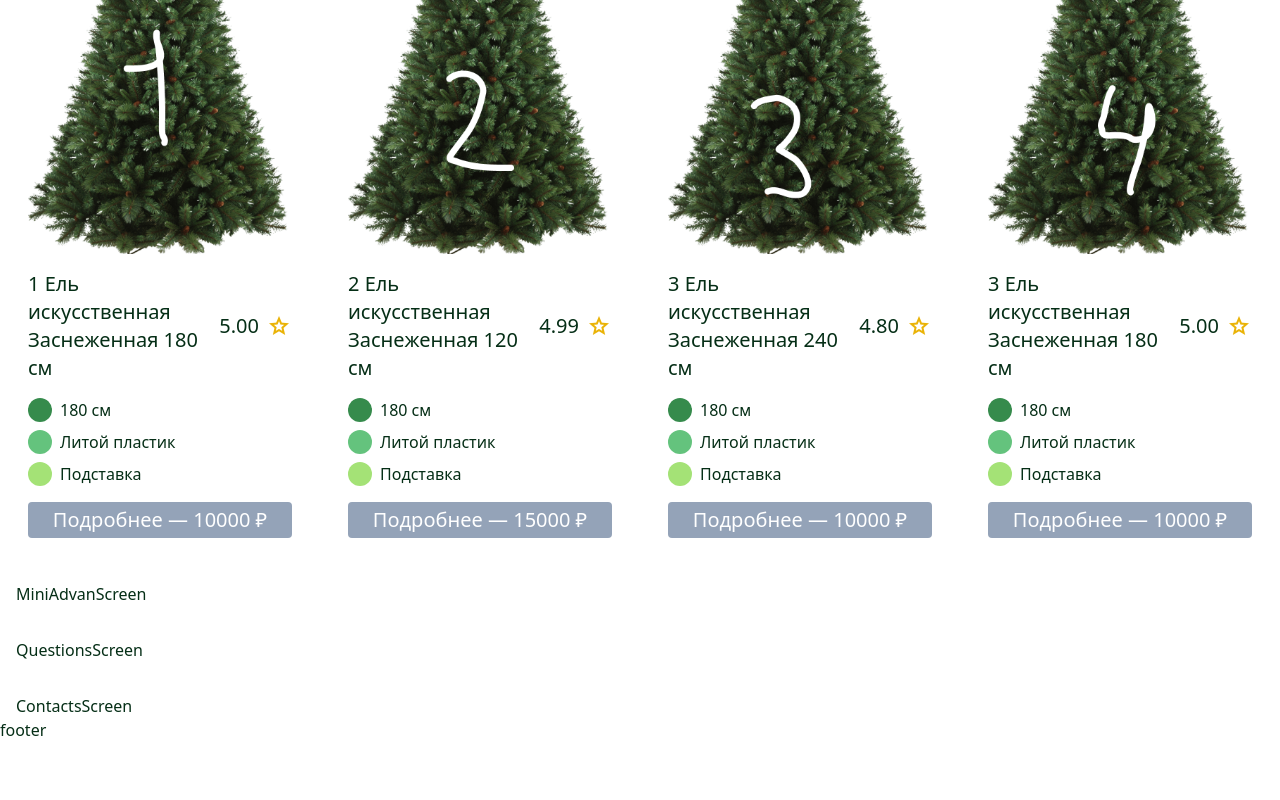
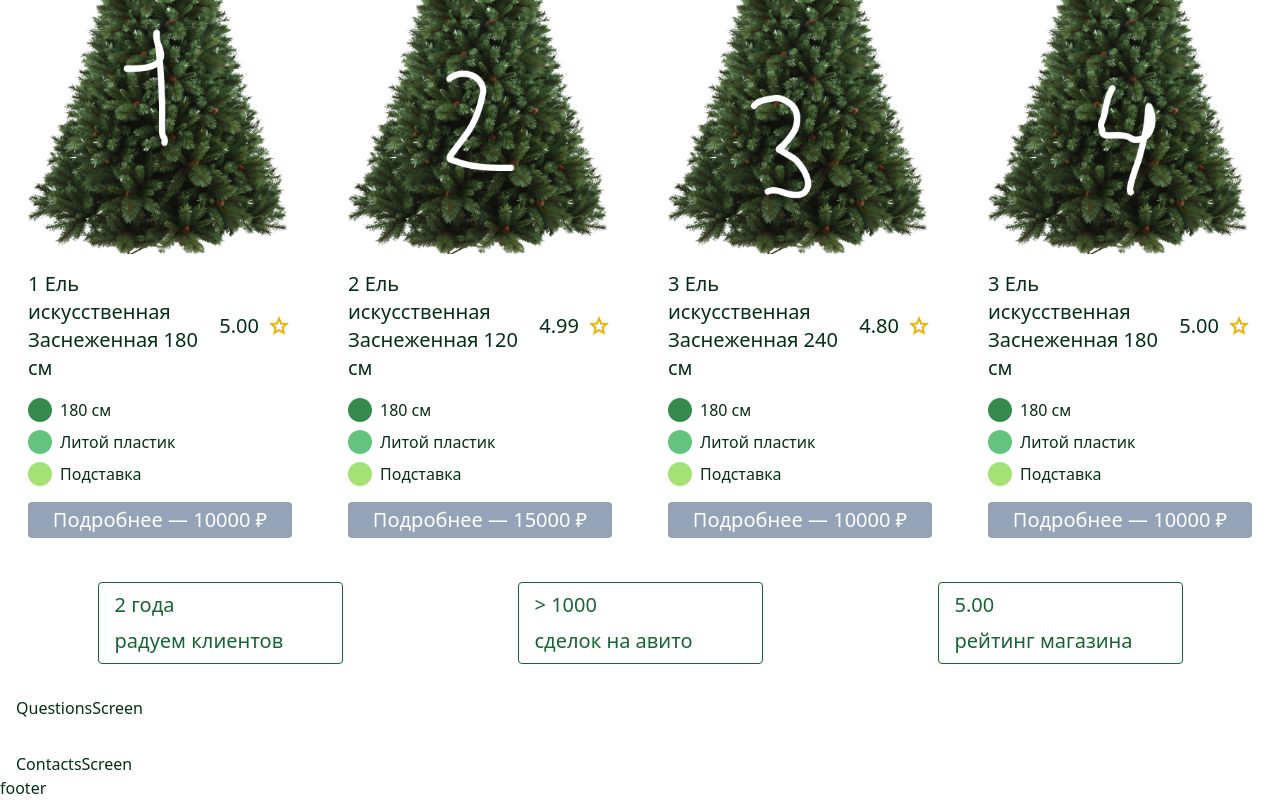
Before and after one commit to Simernope/christmas-tree-yard, a React (Vite) app: page / in a window 1280 px wide. Shown: the part 1371-2171 px from the top of the page. Before the commit the page ends 2113 px from the top, so only its background shows below. Built offline with nearby package versions, Linux system fonts and the light colour scheme.

Commit message:
the miniAdvantages screen has been created

```diff
--- a/src/screens/ScreensList.tsx
+++ b/src/screens/ScreensList.tsx
@@ -1,4 +1,4 @@
-import {AdvantagesScreen, ContactsScreen, GoodsScreen, MainScreen, MiniAdvanScreen, QuestionsScreen} from "./";
+import {AdvantagesScreen, ContactsScreen, GoodsScreen, MainScreen, MiniAdvantagesScreen, QuestionsScreen} from "./";
 
 const ScreensList = () => {
     return(
@@ -6,7 +6,7 @@ const ScreensList = () => {
             <MainScreen/>
             <AdvantagesScreen/>
             <GoodsScreen/>
-            <MiniAdvanScreen/>
+            <MiniAdvantagesScreen />
             <QuestionsScreen/>
             <ContactsScreen/>
         </div>
--- a/src/screens/goodsScreen/TreeCard.tsx
+++ b/src/screens/goodsScreen/TreeCard.tsx
@@ -2,6 +2,13 @@ import {FC, useState} from "react";
 import {Button} from "../../components/Button.tsx";
 import {TreeCardProperties} from "./trees.ts";
 import {useMediaQuery} from "../../hooks/useMediaQuery.ts";
+
+const Parameter = (props: { circleColor: string, item: string }) => (
+    <div className='flex gap-2'>
+        <div className={`w-[24px] h-[24px] rounded-[24px] ${props.circleColor}`}></div>
+        <div>{props.item}</div>
+    </div>
+)
 
 const TreeCard: FC<TreeCardProperties> = ({title, rating, cost, image, properties, height}: TreeCardProperties) => {
     const [isCardHovered, setIsCardHovered] = useState(false)
@@ -22,18 +29,9 @@ const TreeCard: FC<TreeCardProperties> = ({title, rating, cost, image, propertie
                 </div>
             </div>
             <div className='flex gap-2 flex-col'>
-                <div className='flex gap-2'>
-                    <div className='w-[24px] h-[24px] rounded-[24px] bg-[#368B4C]'></div>
-                    <div>{properties[0]}</div>
-                </div>
-                <div className='flex gap-2'>
-                    <div className='w-[24px] h-[24px] rounded-[24px] bg-[#64C37D]'></div>
-                    <div>{properties[1]}</div>
-                </div>
-                <div className='flex gap-2'>
-                    <div className='w-[24px] h-[24px] rounded-[24px] bg-[#A4E276]'></div>
-                    <div>{properties[2]}</div>
-                </div>
+                <Parameter item={properties[0]} circleColor={'bg-[#368B4C]'}/>
+                <Parameter item={properties[1]} circleColor={'bg-[#64C37D]'}/>
+                <Parameter item={properties[2]} circleColor={'bg-[#A4E276]'}/>
             </div>
 
             <Button buttonType={isCardHovered || isMobile ? "gradient" : "secondary"}>
--- a/src/screens/index.ts
+++ b/src/screens/index.ts
@@ -1,7 +1,7 @@
 export * from './advantagesScreen/AdvantagesScreen.tsx'
 export * from './contactsScreen/ContactsScreen.tsx'
 export * from './feedbackScreen/FeedbackScreen.tsx'
+export * from './miniAdvantagesScreen/MiniAdvantagesScreen.tsx'
 export * from './goodsScreen/GoodsScreen.tsx'
 export * from './mainScreen/MainScreen.tsx'
-export * from './miniAdvanScreen/MiniAdvanScreen.tsx'
 export * from './questionsScreen/QuestionsScreen.tsx'
--- a/src/screens/miniAdvanScreen/MiniAdvanScreen.tsx
+++ /dev/null
@@ -1,9 +0,0 @@
-const MiniAdvanScreen = () => {
-    return(
-        <div>
-            MiniAdvanScreen
-        </div>
-    )
-}
-
-export {MiniAdvanScreen}
--- /dev/null
+++ b/src/screens/miniAdvantagesScreen/MiniAdvantagesScreen.tsx
@@ -0,0 +1,25 @@
+const MiniAdvantage = (props: { title: string, description: string }) => (
+    <div className='flex flex-col gap-2 px-4 py-2 w-[245px] rounded border border-green-800'>
+        <div className='text-xl text-green-800 font-medium'>{props.title}</div>
+        <div className='text-xl  text-green-800  '>{props.description}</div>
+    </div>
+)
+
+const MiniAdvantagesScreen = () => {
+    const advantages = [
+        {id: 0, title: '2 года ', description: 'радуем клиентов'},
+        {id: 1, title: '> 1000', description: 'сделок на авито'},
+        {id: 2, title: '5.00', description: 'рейтинг магазина'}
+    ]
+    return (
+        <div className='flex flex-wrap items-center justify-around gap-3'>
+            {
+                advantages.map(item =>
+                    <MiniAdvantage key={item.id} title={item.title} description={item.description}/>
+                )
+            }
+        </div>
+    )
+}
+
+export {MiniAdvantagesScreen}
```
